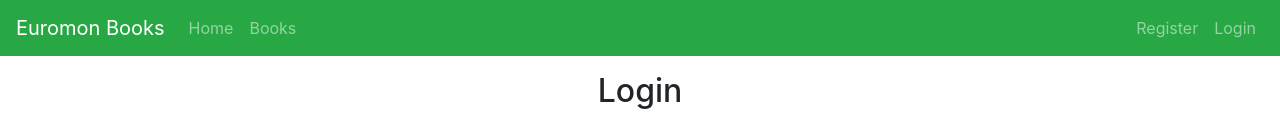
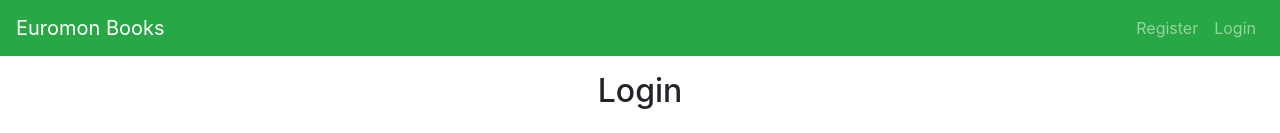
Before and after one commit to PJNeethling/EuromonBooks-Client, an Angular app: page /login in a window 1280 px wide. Shown: the top 133 px of the page. Built offline with nearby package versions, Linux system fonts and the light colour scheme.

Commit message:
Format subscriptions page

```diff
--- a/src/app/app.component.html
+++ b/src/app/app.component.html
@@ -2,10 +2,10 @@
   <nav class="navbar navbar-expand navbar-dark bg-success">
     <a href="#" class="navbar-brand">{{ title }}</a>
     <ul class="navbar-nav mr-auto" routerLinkActive="active">
-      <li class="nav-item">
+      <li class="nav-item" *ngIf="isLoggedIn">
         <a href="/home" class="nav-link" routerLink="subscriptions">Home</a>
       </li>
-      <li class="nav-item">
+      <li class="nav-item" *ngIf="isLoggedIn">
         <a href="/books" class="nav-link" routerLink="books">Books</a>
       </li>
     </ul>
--- a/src/app/books/books.component.html
+++ b/src/app/books/books.component.html
@@ -9,9 +9,6 @@
                 <input type="text" class="form-control"  name="newTaskTxt" />
                 <div class="input-group-append ml-2">
                     <button class="form-control btn btn-success" >Add Task</button>
-                </div>
-                <div class="input-group-append ml-2">
-                    <button class="form-control btn btn-success" >Purchase Book</button>
                 </div>
             </div>
         </div>
@@ -34,7 +31,7 @@
                         <td>{{book.name}}</td>
                         <td>{{book.description}}</td>
                         <td>{{book.text}}</td>
-                    <button class="btn btn-primary mt-1 ml-2 mr-2" >Purchase</button>
+                        <td> <button class="btn btn-primary mt-1 ml-2 mr-2" >Purchase</button> </td>
                     </tr>
                 </tbody>
                 </table>
--- a/src/app/subscriptions/subscriptions.component.ts
+++ b/src/app/subscriptions/subscriptions.component.ts
@@ -31,7 +31,7 @@ export class SubscriptionsComponent implements OnInit {
     this.subscriptionService.getSubscriptionBooks().subscribe(
       {
         next: (data => {
-          this.checkSubscriptions(data);
+          this.hasSubscriptions = this.checkSubscriptions(data);
           this.booksObject = data;
         }),
         error: (() => {
```
Lines whose indentation alone changed are shown as unchanged.
